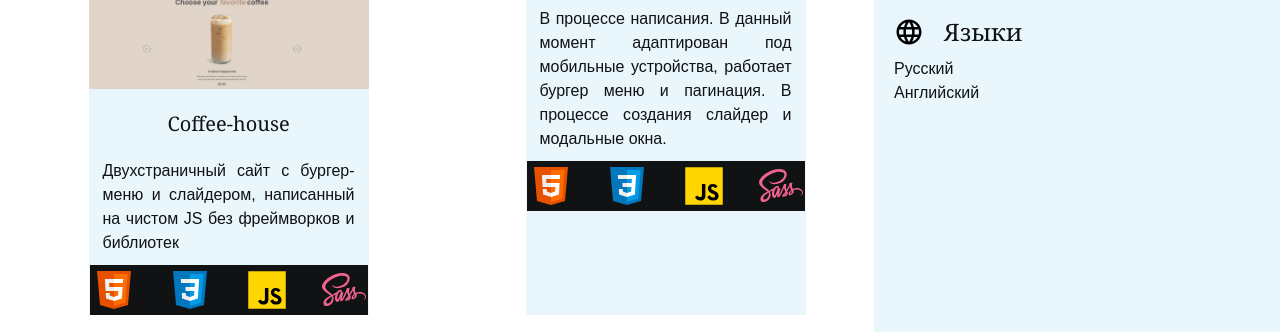
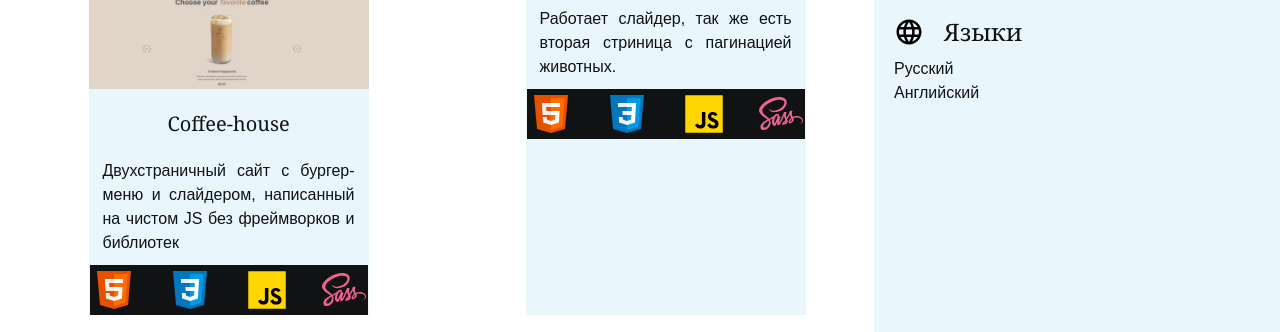
Before and after one commit to MariaSuz/CV2024, a website: page index.html in a window 1280 px wide. Shown: the part 713-1045 px from the top of the page. Drawn offline with Linux system fonts and the light colour scheme.

Commit message:
feat: fix shelder project

```diff
--- a/index.html
+++ b/index.html
@@ -102,10 +102,10 @@
                         </div>
                         <!-- Второй проект -->
                         <div class="projects__item">
-                            <a class="projects_link" href="https://rolling-scopes-school.github.io/mariasuz-JSFEPRESCHOOL2024Q2/shelter/">
+                            <a class="projects_link" href="https://mariasuz.github.io/Shelter/shelter/index.html">
                                 <img class="project-img" src="src/img/shelter-project.jpg" alt="shelter-project">
                                 <h3>Shelter</h3>
-                                <span class="projects__container_text">В процессе написания. В данный момент адаптирован под мобильные устройства, работает бургер меню и пагинация. В процессе создания слайдер и модальные окна.</span>
+                                <span class="projects__container_text">Работает слайдер, так же есть вторая стриница с пагинацией животных.</span>
                                 <div class="projects_images_language">
                                     <img src="src/img/html-ico.svg" alt="html-ico">
                                     <img src="src/img/css-ico.svg" alt="css-co">
```
